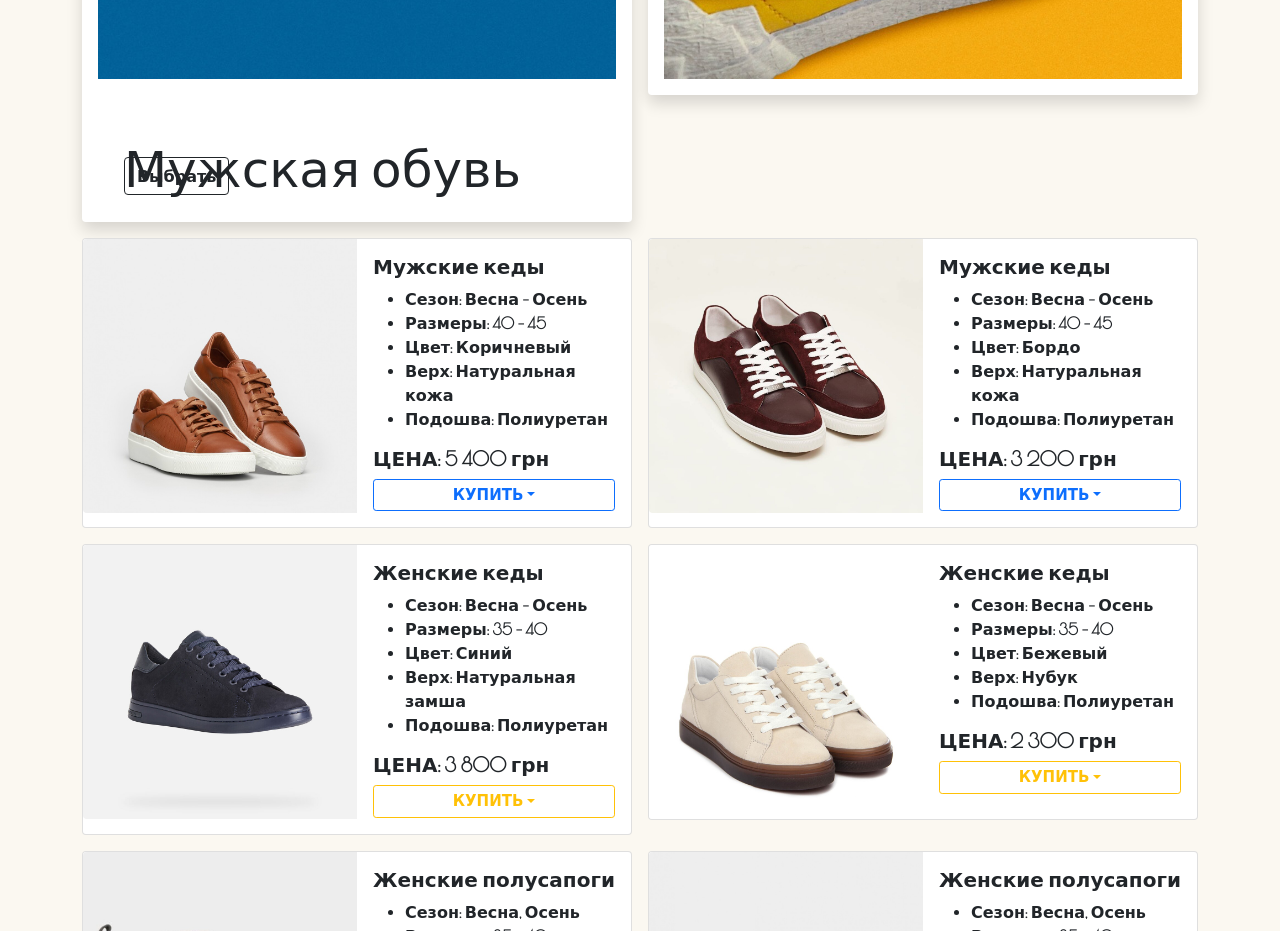
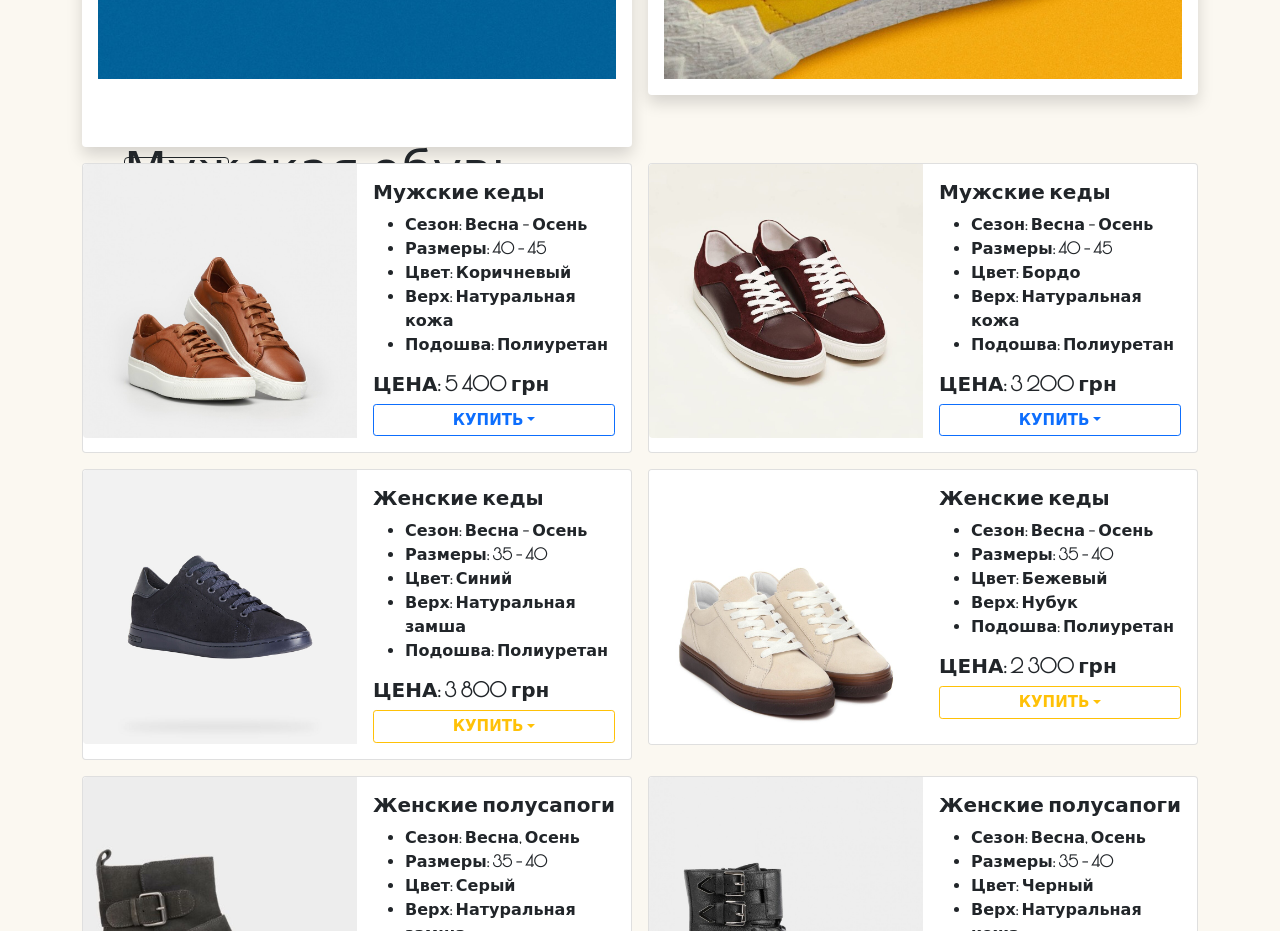
Before and after one commit to jtopolska/Final-project-BOOTSTRAP, a plain HTML site: page index.html in a window 1280 px wide. Shown: the part 1420-2351 px from the top of the page. Drawn offline with nearby package versions, Linux system fonts and the light colour scheme.

Commit message:
Update index.html

```diff
--- a/index.html
+++ b/index.html
@@ -99,7 +99,7 @@
                 <img src="./photo/men.jpg" alt="Фото мужских кед">
                 <div class="men">
                     <p class="position-absolute" id="menShoes">Мужская обувь</p>
-                    <a href="./men-shoes.html">
+                    <a class="position-absolute" href="./men-shoes.html">
                         <button class="btn btn-outline-dark fw-bold">Выбрать</button>
                     </a>
                 </div>
```
